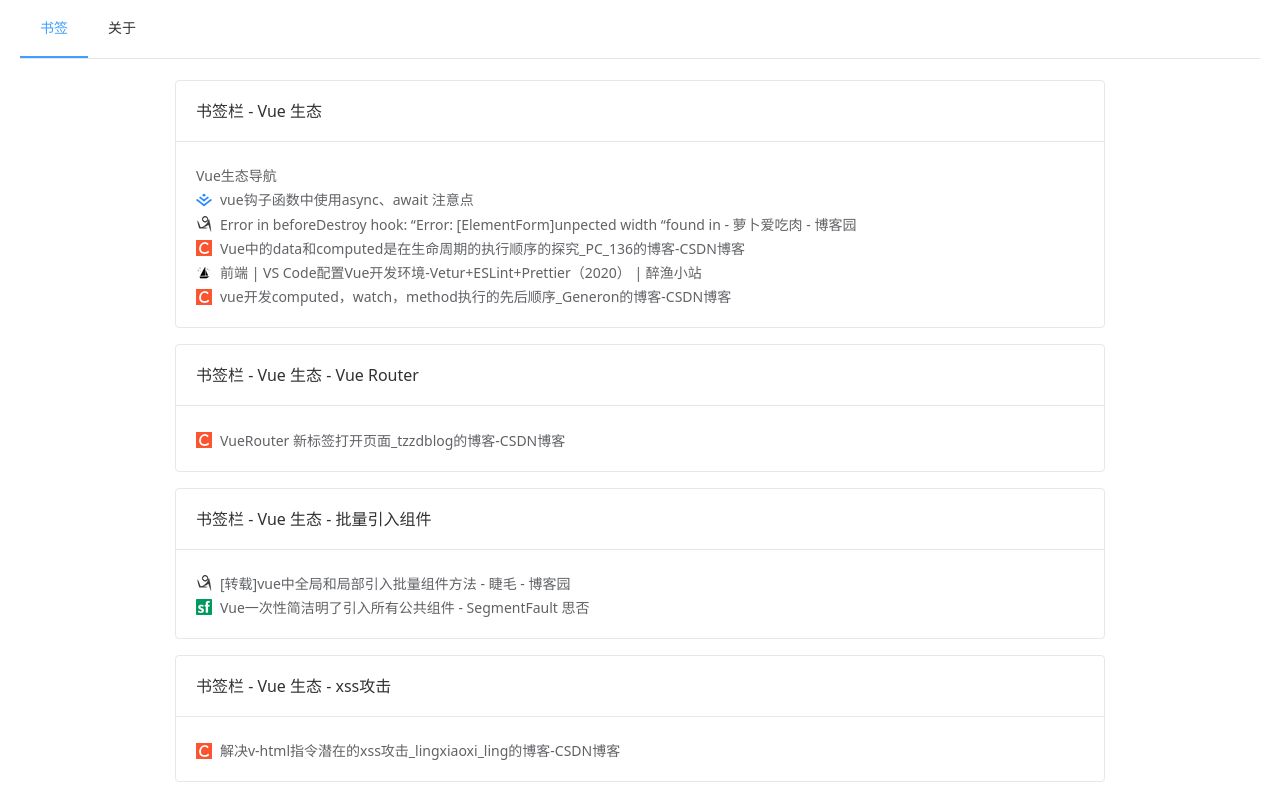
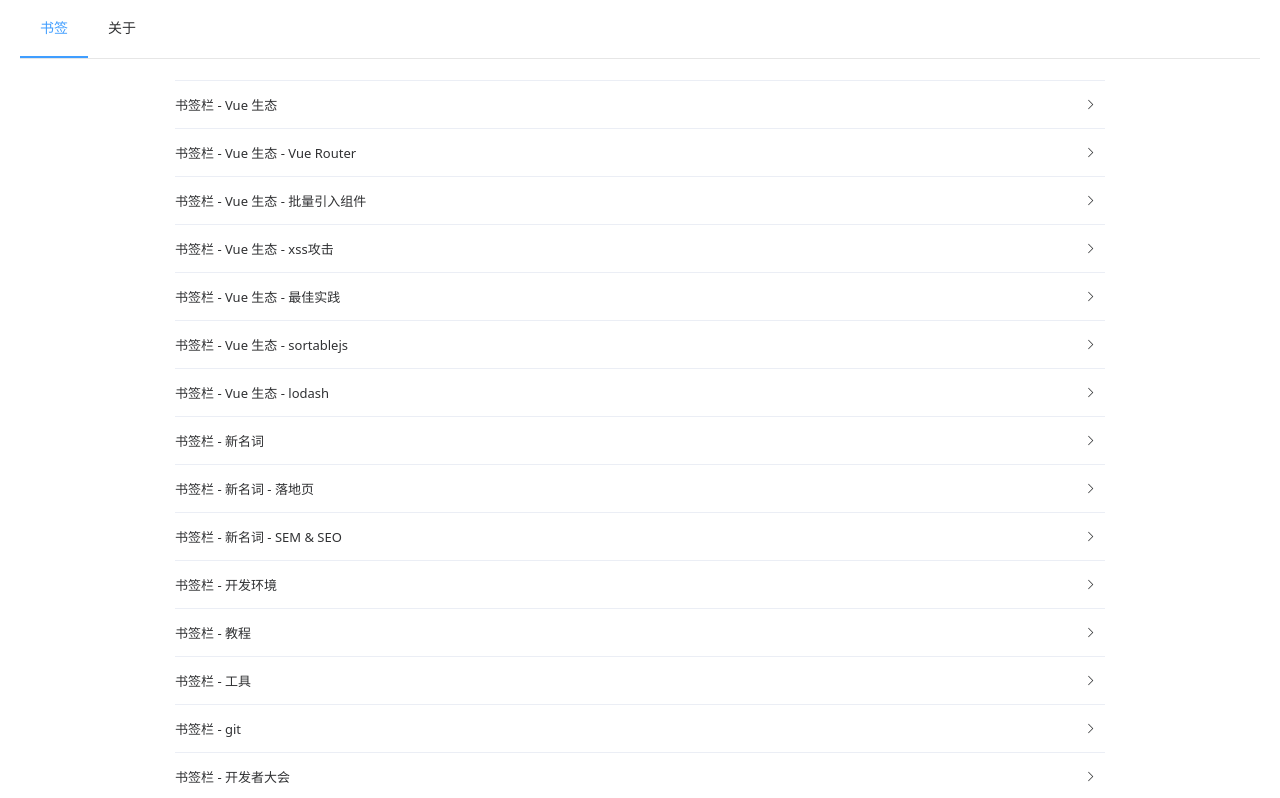
Before and after one commit to lhq8796/bookmarks, a Vue app: page /#/bookmarks in a window 1280 px wide. Shown: the top 798 px of the page. Built offline with nearby package versions, Linux system fonts and the light colour scheme.

Commit message:
书签 card 改为折叠面板

```diff
--- a/src/components/TreeBookmarks.vue
+++ b/src/components/TreeBookmarks.vue
@@ -1,35 +1,44 @@
 <template>
-  <el-card shadow="hover">
-    <template #header>
-      <div>
-        {{ data.name }}
+  <el-collapse v-model="activeNames">
+    <el-collapse-item
+      v-for="item of data"
+      :key="item.name"
+      :title="item.name"
+      :name="item.name"
+    >
+      <div v-for="child of item.children" :key="child.name">
+        <el-link :href="child.href" target="_blank" rel="noopener noreferrer">
+          <span class="flex items-center">
+            <img v-if="child.icon" :src="child.icon" class="mr-2" />
+            {{ child.name }}
+          </span>
+        </el-link>
       </div>
-    </template>
-    <div v-for="item of data.children" :key="item.name">
-      <el-link :href="item.href" target="_blank" rel="noopener noreferrer">
-        <span class="flex items-center">
-          <img v-if="item.icon" :src="item.icon" class="mr-2" />
-          {{ item.name }}
-        </span>
-      </el-link>
-    </div>
-  </el-card>
+    </el-collapse-item>
+  </el-collapse>
 </template>
 
 <script>
-import { ElCard, ElLink } from "element-plus";
+import { defineComponent, ref } from "vue";
+import { ElLink, ElCollapse, ElCollapseItem } from "element-plus";
 
-export default {
+export default defineComponent({
   name: "TreeBookmarks",
   components: {
-    ElCard,
     ElLink,
+    ElCollapse,
+    ElCollapseItem,
   },
   props: {
     data: {
-      type: Object,
-      default: () => {},
+      type: Array,
+      default: () => [],
     },
   },
-};
+  setup() {
+    const activeNames = ref([]);
+
+    return { activeNames };
+  },
+});
 </script>
--- a/src/views/Bookmarks.vue
+++ b/src/views/Bookmarks.vue
@@ -1,10 +1,5 @@
 <template>
-  <TreeBookmarks
-    v-for="item of bookmarks"
-    :key="item.name"
-    class="mb-4 last-mb-0"
-    :data="item"
-  />
+  <TreeBookmarks :data="bookmarks" />
 </template>
 
 <script>
@@ -30,31 +25,5 @@
       bookmarks,
     };
   },
-  data() {
-    return {
-      filterText: "",
-      props: Object.freeze({
-        expandTrigger: "hover",
-        label: "name",
-      }),
-    };
-  },
-  watch: {
-    filterText(val) {
-      this.$refs.tree.filter(val);
-    },
-  },
-  methods: {
-    filterNode(value, data) {
-      if (!value) return true;
-      return data.name.indexOf(value) !== -1;
-    },
-  },
 };
 </script>
-
-<style scoped>
-.last-mb-0:last-child {
-  margin-bottom: 0;
-}
-</style>
```
